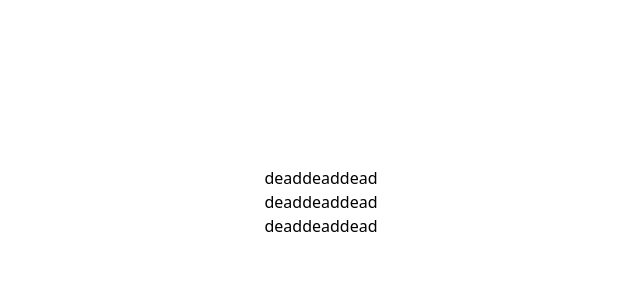
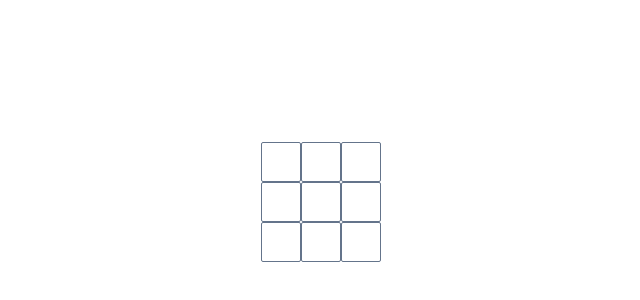
Before and after one commit to samdalvai/game-of-life, a React (Vite) app: page / in a window 1280 px wide. Shown: the part 198-498 px from the top of the page, without its empty margins (319-959 px from the left). Built offline with nearby package versions, Linux system fonts and the light colour scheme.

Commit message:
Fix wrong setting of game matrix to an object in GameBoard component

```diff
--- a/src/App.tsx
+++ b/src/App.tsx
@@ -1,17 +1,6 @@
-import { useState } from "react";
-import CellSquare from "./components/CellSquare";
-import { Cell, CellState } from "./types/game";
 import GameBoard from "./components/GameBoard";
 
 function App() {
-  const [cell, setCell] = useState<Cell>({ state: 'alive', coordinates: { xAxis: 0, yAxis: 0 } });
-
-  const handleCellClick = () => {
-    const nextState: CellState = cell.state === 'alive' ? 'dead' : 'alive';
-
-    setCell((current) => ({ ...current, state: nextState }));
-  };
-
   return (
     <div className="w-screen h-screen bg-white flex flex-col justify-center items-center p-2">
       <GameBoard rows={3} columns={3} />
--- a/src/components/GameBoard.tsx
+++ b/src/components/GameBoard.tsx
@@ -10,7 +10,7 @@ const GameBoard = ({ rows, columns }: { rows: number, columns: number }) => {
         const nextState: CellState = cell.state === 'alive' ? 'dead' : 'alive';
         const { xAxis, yAxis } = cell.coordinates;
 
-        const updatedCellMatrix: CellMatrix = { ...cellMatrix };
+        const updatedCellMatrix: CellMatrix = [ ...cellMatrix ];
         updatedCellMatrix[xAxis][yAxis].state = nextState;
 
         setCellMatrix(updatedCellMatrix);
@@ -19,19 +19,18 @@ const GameBoard = ({ rows, columns }: { rows: number, columns: number }) => {
     return <>
         {
             cellMatrix.map((cellRow: Cell[], index: number) => <div key={'row-' + index} className="flex">
-                    {
-                        cellRow.map((cell: Cell) => {
+                {
+                    cellRow.map((cell: Cell) => {
                         const { xAxis, yAxis } = cell.coordinates;
-                        return <div key={'cell-' + xAxis + yAxis}>{cell.state}</div>;
+                        return <CellSquare
+                            key={'cell-' + xAxis + yAxis}
+                            cell={cell}
+                            onClick={() => handleCellClick(cell)} />;
                     })
-                    }
-                </div>
-                /*return <div className="flex">{
-                    cellRow.map((cell: Cell) => <CellSquare cell={cell} onClick={() => handleCellClick(cell)} />)
-                }</div>;*/
-            )
+                }
+            </div>)
         }
     </>;
-}
+};
 
 export default GameBoard;
```
